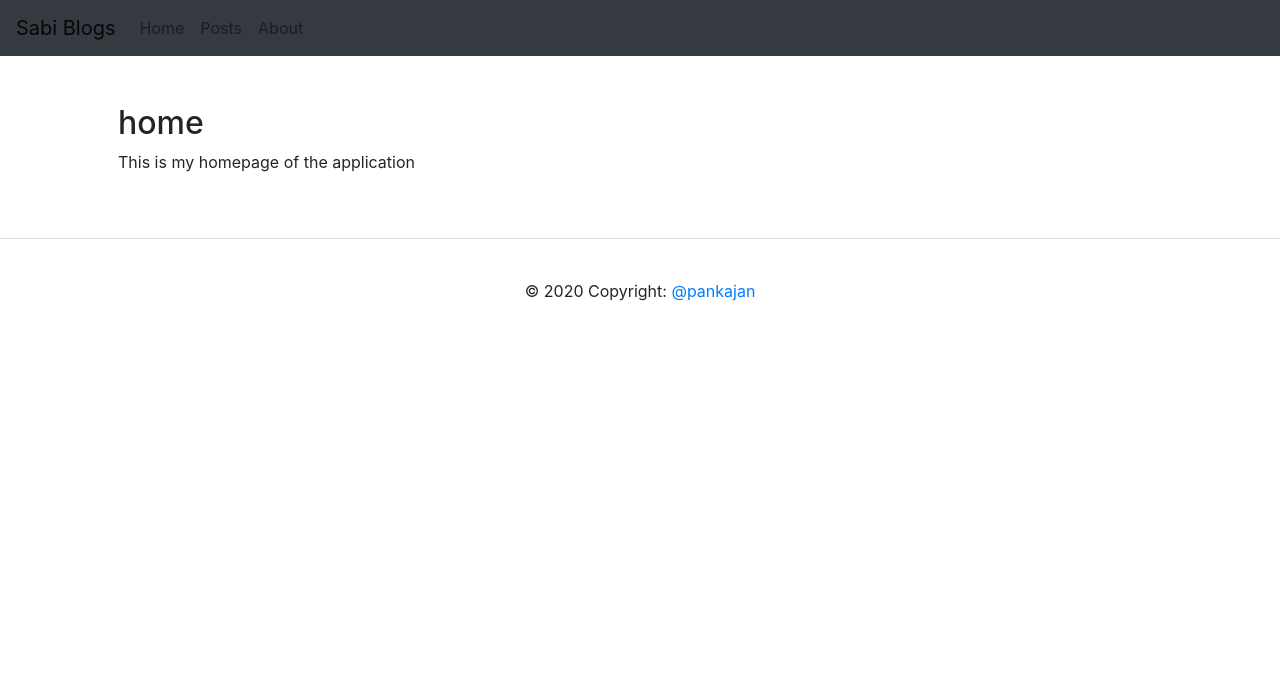
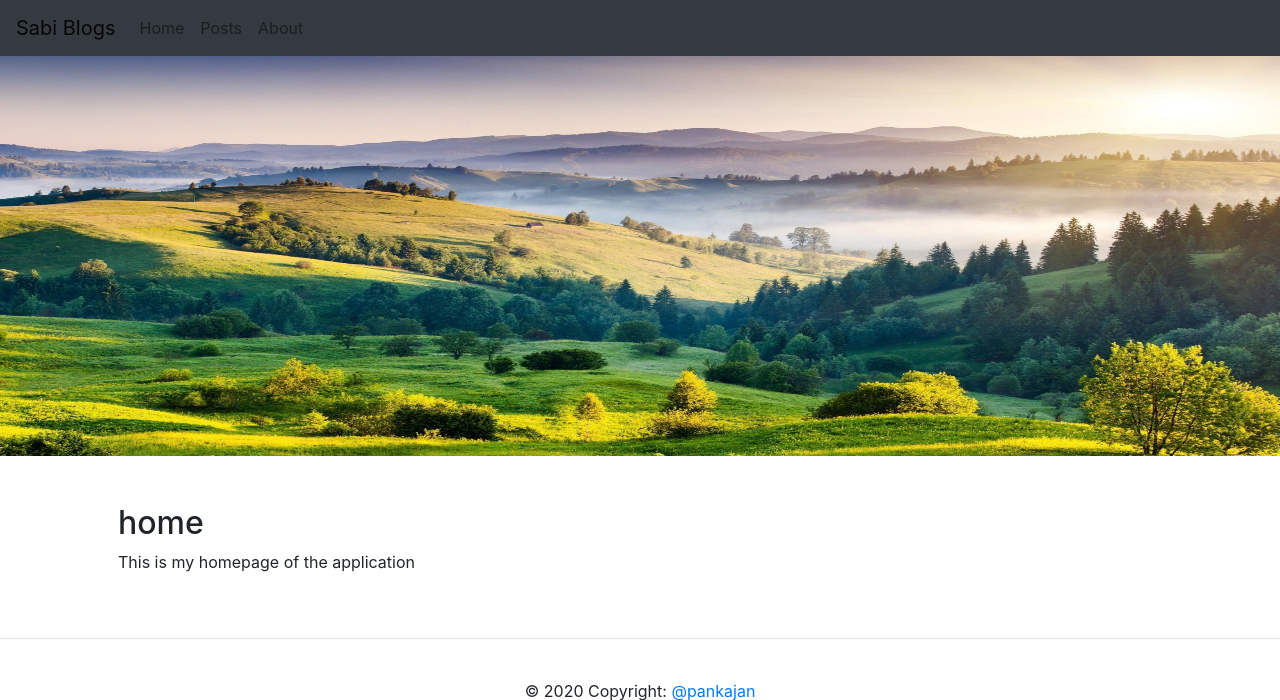
Before and after one commit to pankajan05/BlogSite, a CodeIgniter app: page /BlogSite/ in a window 1280 px wide. Shown: the top 700 px of the page. Run offline with CodeIgniter, Linux system fonts and the light colour scheme; some libraries are stand-ins or nearby versions.

Commit message:
add the banner to the home page

```diff
--- a/application/views/pages/home.php
+++ b/application/views/pages/home.php
@@ -1,3 +1,5 @@
+<img class="text-center" src="<?php echo base_url().'assets/img/Banner.jpg'; ?>" width="100%" height="400px">
+
 <div class="container p-5">
 	<h2>home</h2>
 	<p>This is my homepage of the application</p>
```
Also changed, not shown: application/views/posts/view.php (line endings or trailing spaces), assets/img/Banner.jpg (added).
